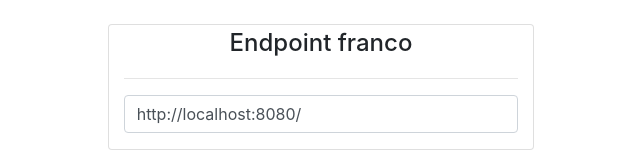
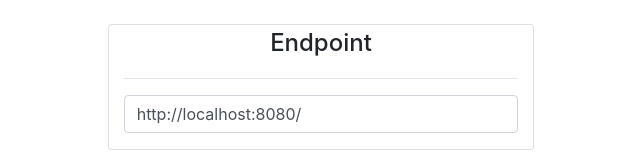
Before and after one commit to Fradantim/JAVA_SPRING_WS_SECURITY_JWT, a plain HTML site: page simple-html-js-client/index.html in a window 1280 px wide. Shown: the top 160 px of the page, without its empty margins (319-959 px from the left). Drawn offline with nearby package versions, Linux system fonts and the light colour scheme.

Commit message:
Last minute fix.

```diff
--- a/simple-html-js-client/index.html
+++ b/simple-html-js-client/index.html
@@ -17,7 +17,7 @@
 
 		<div id="enpointDiv" name="enpointDiv">
 			<div class="col-sm-4 card">
-				<h4 class="card-title text-center mb-1 mt-1">Endpoint franco</h4>
+				<h4 class="card-title text-center mb-1 mt-1">Endpoint</h4>
 				<hr>
 				<div class="form-group">
 					<div class="input-group">
```
